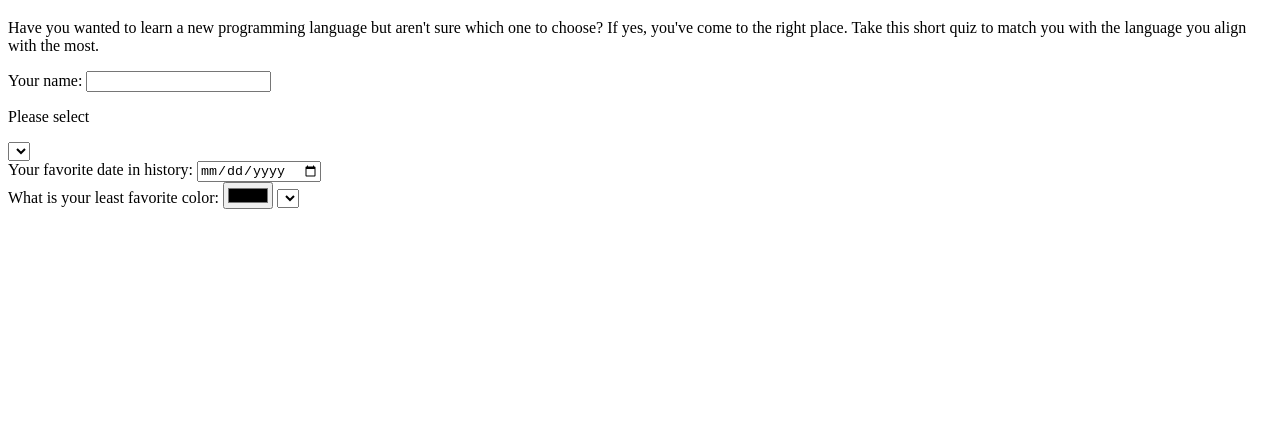
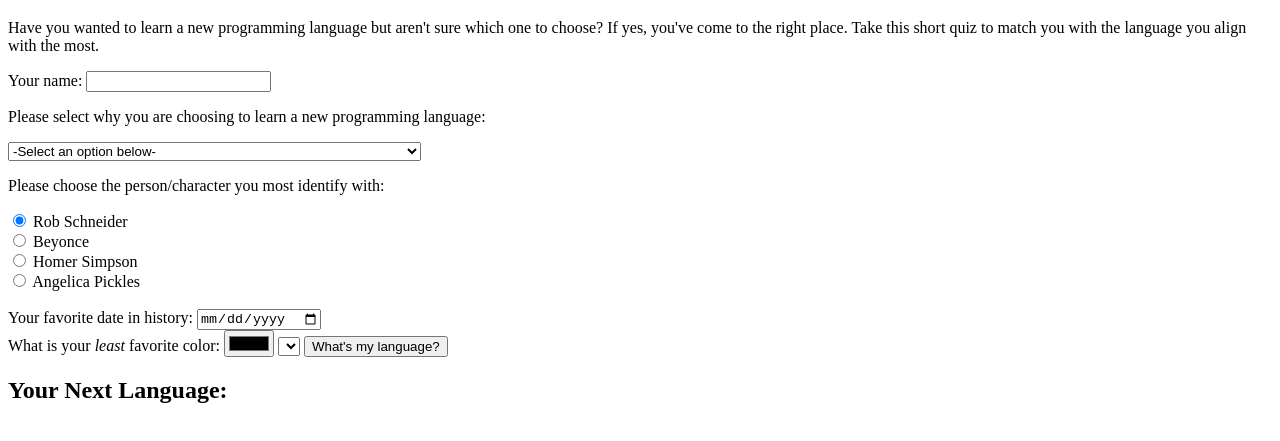
Before and after one commit to doctorcrawford/programming-language-suggester-, a plain HTML site: page index.html in a window 1280 px wide. Shown: the part 61-502 px from the top of the page. Drawn offline with Linux system fonts and the light colour scheme.

Commit message:
finsih form on html

```diff
--- a/index.html
+++ b/index.html
@@ -15,17 +15,36 @@
     <label for="userName">Your name:</label>
     <input for="userName" type="text" name="userName">
     <br>
-    <p>Please select</p>
+    <p>Please select why you are choosing to learn a new programming language:</p>
     <select id="purpose">
-      <option value="0"></option>
+      <option value="0">-Select an option below-</option>
+      <option value="1">Work</option>
+      <option value="2">Personal Project</option>
+      <option value="3">I just want to learn something new</option>
+      <option value="4">I want to learn how computers work before AI takes over the world</option>
     </select>
+    <br>
+    <p>Please choose the person/character you most identify with:</p>
+    <input type="radio" name="identify" value="rob clooney" id="rob" checked>
+    <label for="rob">Rob Schneider</label><br>
+    <input type="radio" name="identify" value="" id="beyonce">
+    <label for="beyonce">Beyonce</label><br>
+    <input type="radio" name="identify" value="homer" id="homer">
+    <label for="homer">Homer Simpson</label><br>
+    <input type="radio" name="identify" value="angelica pickles" id="george">
+    <label for="angelica">Angelica Pickles</label><br>
     <br>
     <label for="date">Your favorite date in history:</label>
     <input for="date" type="date" id="date">
     <br>
-    <label for="color">What is your least favorite color:</label>
+    <label for="color">What is your <em>least</em> favorite color:</label>
     <input for="color" type="color" id="color">
     <select name="" id=""></select>
+    <button type="submit">What's my language?</button>
   </form>
+  <div id="answers">
+    <h2>Your Next Language:</h2>
+
+  </div>
 </body>
 </html>
```
